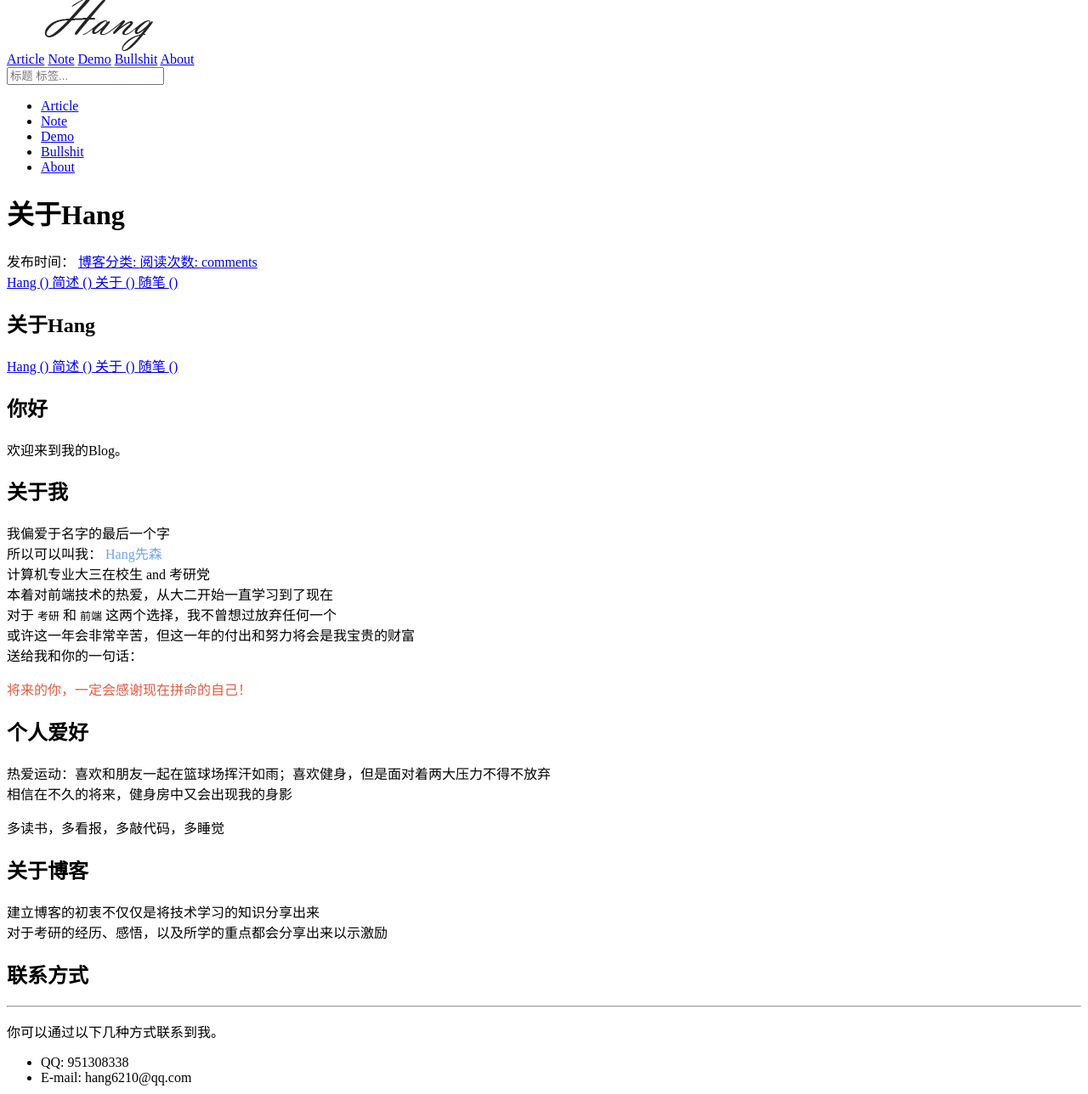
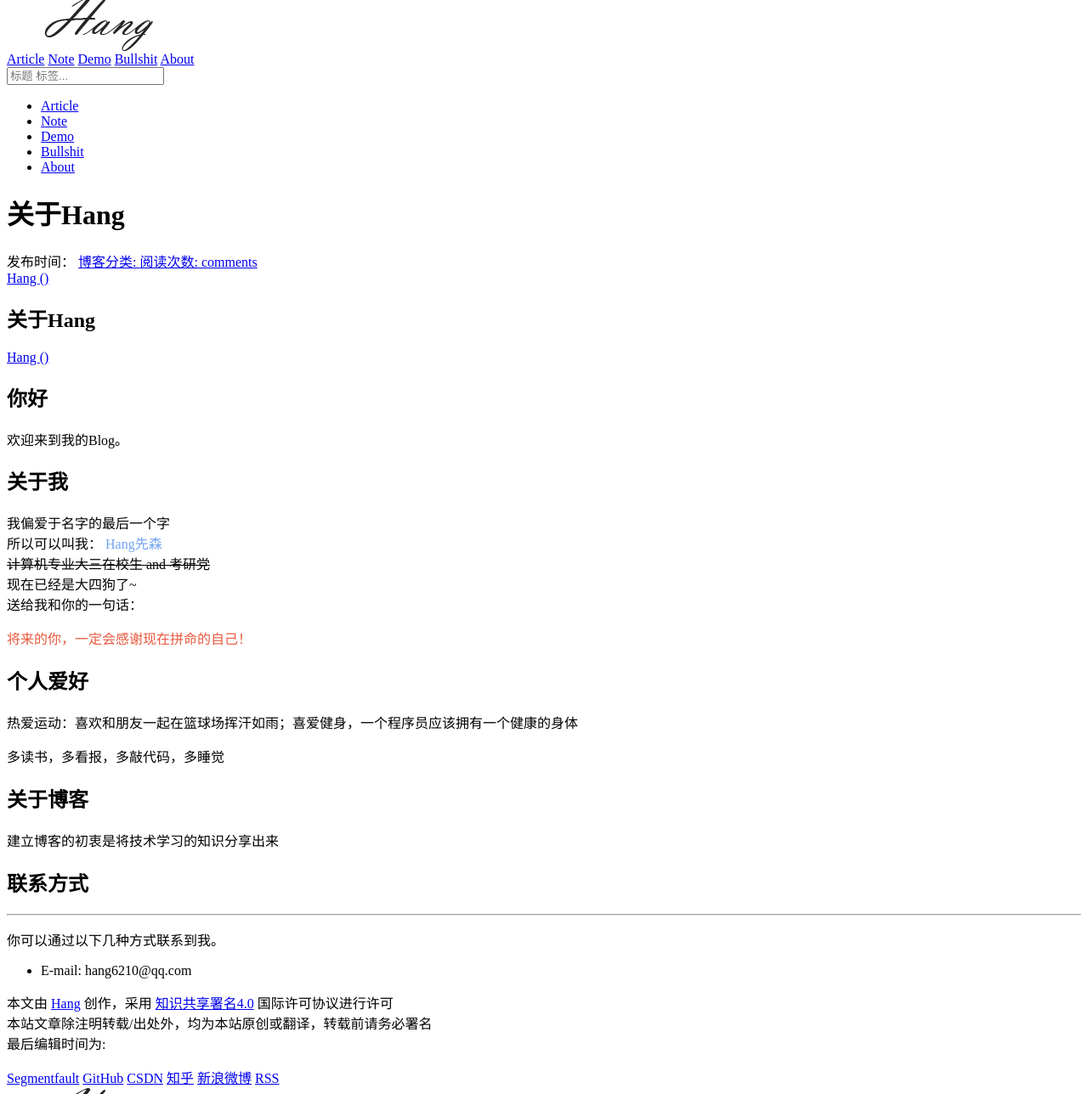
Before and after one commit to RunCoderHang/RunCoderHang.github.io, a Jekyll site: the page built from about.md, in a window 1280 px wide and 1400 px high, cut to the strip 112-1400 px from the top of the window. Shown: the whole strip at 85% size. Built offline with Jekyll 4.4.1, drawn with Linux system fonts in a browser that asks for light colours; nearby versions of some CDN libraries; comment, search, counter and statistics services are not loaded; some of the changed text lies outside the part shown.

```diff
--- a/about.md
+++ b/about.md
@@ -5,9 +5,6 @@ description: "我的个人简介"
 data: 2018-04-22 14:22:11
 tags:
 - Hang
-- 简述
-- 关于
-- 随笔
 redirect_from:
   - /about/
 ---
@@ -20,29 +17,24 @@ redirect_from:
 
 我偏爱于名字的最后一个字
 所以可以叫我： <font color="#6fa3ef">Hang先森</font>
-计算机专业大三在校生 and 考研党
-本着对前端技术的热爱，从大二开始一直学习到了现在
-对于 ``考研`` 和 ``前端`` 这两个选择，我不曾想过放弃任何一个
-或许这一年会非常辛苦，但这一年的付出和努力将会是我宝贵的财富
+~~计算机专业大三在校生 and 考研党~~
+现在已经是大四狗了~
 送给我和你的一句话：
 <font color="#e8583d">将来的你，一定会感谢现在拼命的自己！</font>
 
 ## 个人爱好
 
-热爱运动：喜欢和朋友一起在篮球场挥汗如雨；喜欢健身，但是面对着两大压力不得不放弃
-相信在不久的将来，健身房中又会出现我的身影
+热爱运动：喜欢和朋友一起在篮球场挥汗如雨；喜爱健身，一个程序员应该拥有一个健康的身体
 
 多读书，多看报，多敲代码，多睡觉
 
 ## 关于博客
 
-建立博客的初衷不仅仅是将技术学习的知识分享出来
-对于考研的经历、感悟，以及所学的重点都会分享出来以示激励
+建立博客的初衷是将技术学习的知识分享出来
 
 ## 联系方式
 ******
 
 你可以通过以下几种方式联系到我。
 
-* QQ: 951308338
 * E-mail: hang6210@qq.com
```
Also changed, not shown: _posts/博文/2018-12-30-markdown.md (added, +171 -0 lines).
